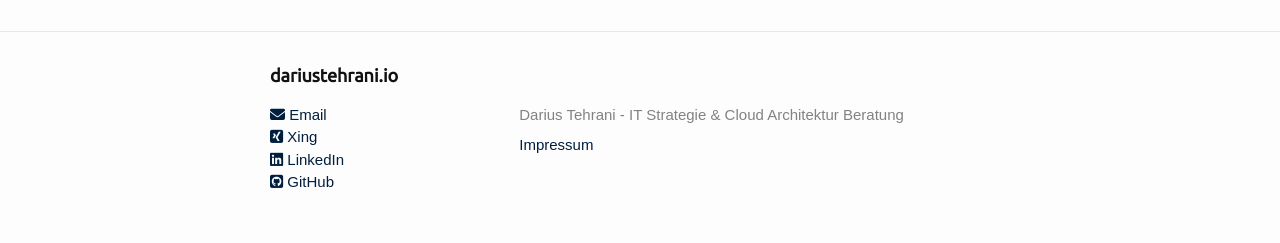
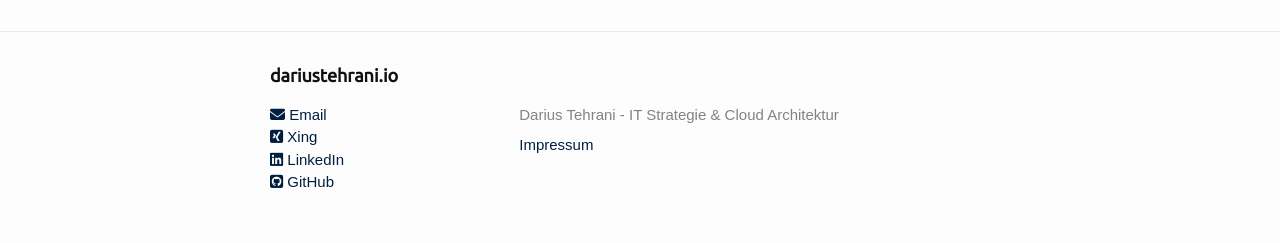
Before and after one commit to datadarius/darius.github.io, a Jekyll site: the page built from index.md, in a window 1280 px wide. Shown: the part 683-926 px from the top of the page. Built offline with Jekyll 4.4.1, drawn with Linux system fonts in a browser that asks for light colours; nearby versions of some CDN libraries; some web fonts are replaced; some of the changed lines change nothing that is shown.

Commit message:
bessere metatags.

```diff
--- a/_config.yml
+++ b/_config.yml
@@ -1,8 +1,8 @@
 ---
 title: dariustehrani.io
 email: web@dariustehrani.io
-
-description: Darius Tehrani - IT Strategie & Cloud Architektur Beratung
+description: Darius Tehrani - IT Strategie & Cloud Architektur
+keywords: 'Cloud Architektur, IT Strategie, Digitale Kollaboration, Agile, DevOps, IT Konzeption, IT Management, Digital Transformation, Köln, Cologne, Kubernetes, Docker'
 baseurl: ''
 url: http://dariustehrani.io
 github_username: datadarius
--- a/_includes/head.html
+++ b/_includes/head.html
@@ -2,9 +2,9 @@
   <meta charset="utf-8">
   <meta http-equiv="X-UA-Compatible" content="IE=edge">
   <meta name="viewport" content="width=device-width, initial-scale=1">
-
   <title>{% if page.title %}{{ page.title | escape }}{% else %}{{ site.title | escape }}{% endif %}</title>
   <meta name="description" content="{{ page.excerpt | default: site.description | strip_html | normalize_whitespace | truncate: 160 | escape }}">
+  <meta name="keywords" content="{{ site.keywords }}">
   <link rel="stylesheet" href="{{ "/assets/main.css" | relative_url }}">
   <link href="https://fonts.googleapis.com/css?family=Ubuntu|Osswald" rel="stylesheet">
   <script src="https://use.fontawesome.com/e8f914a8e6.js"></script>
```
